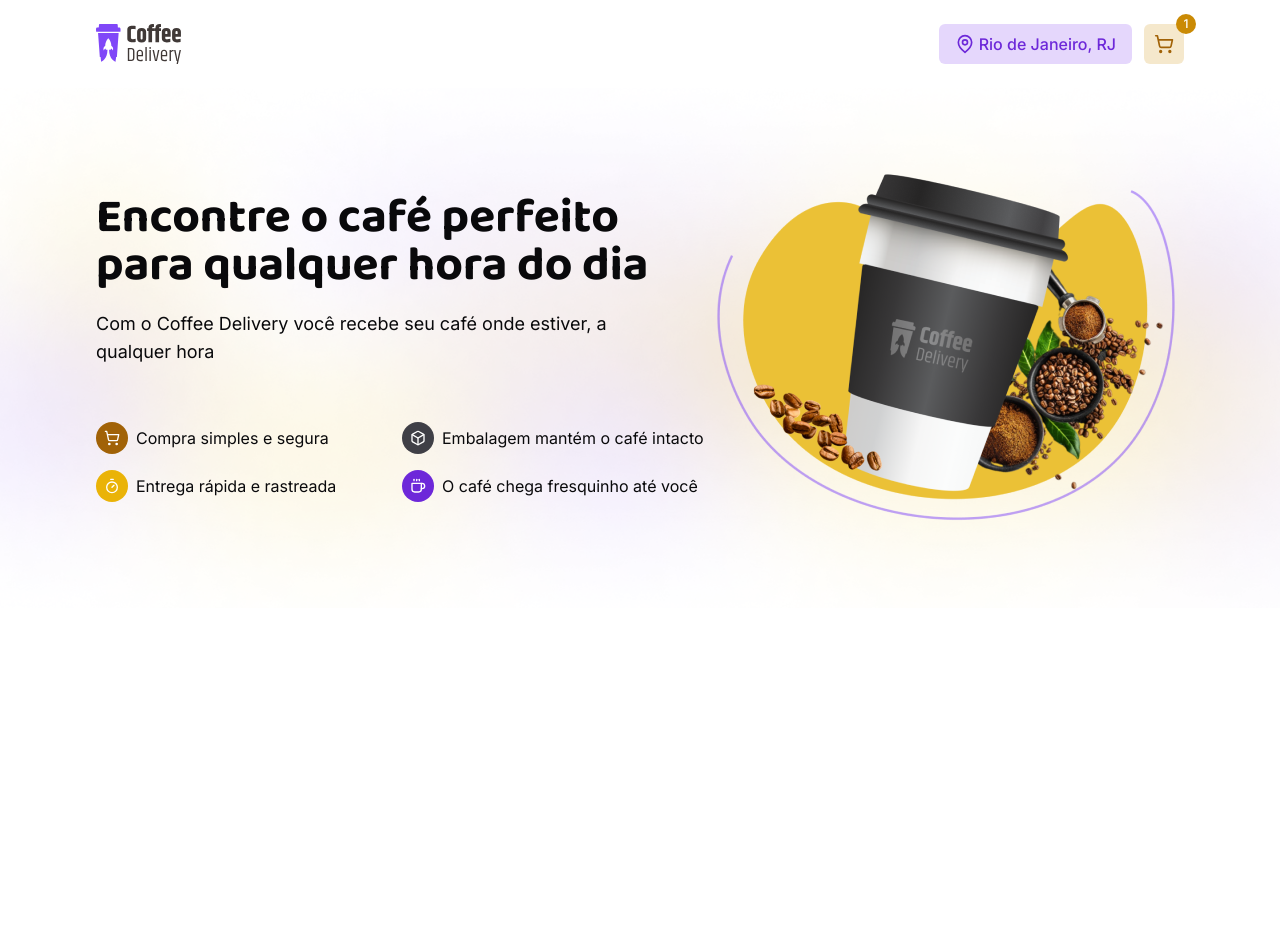
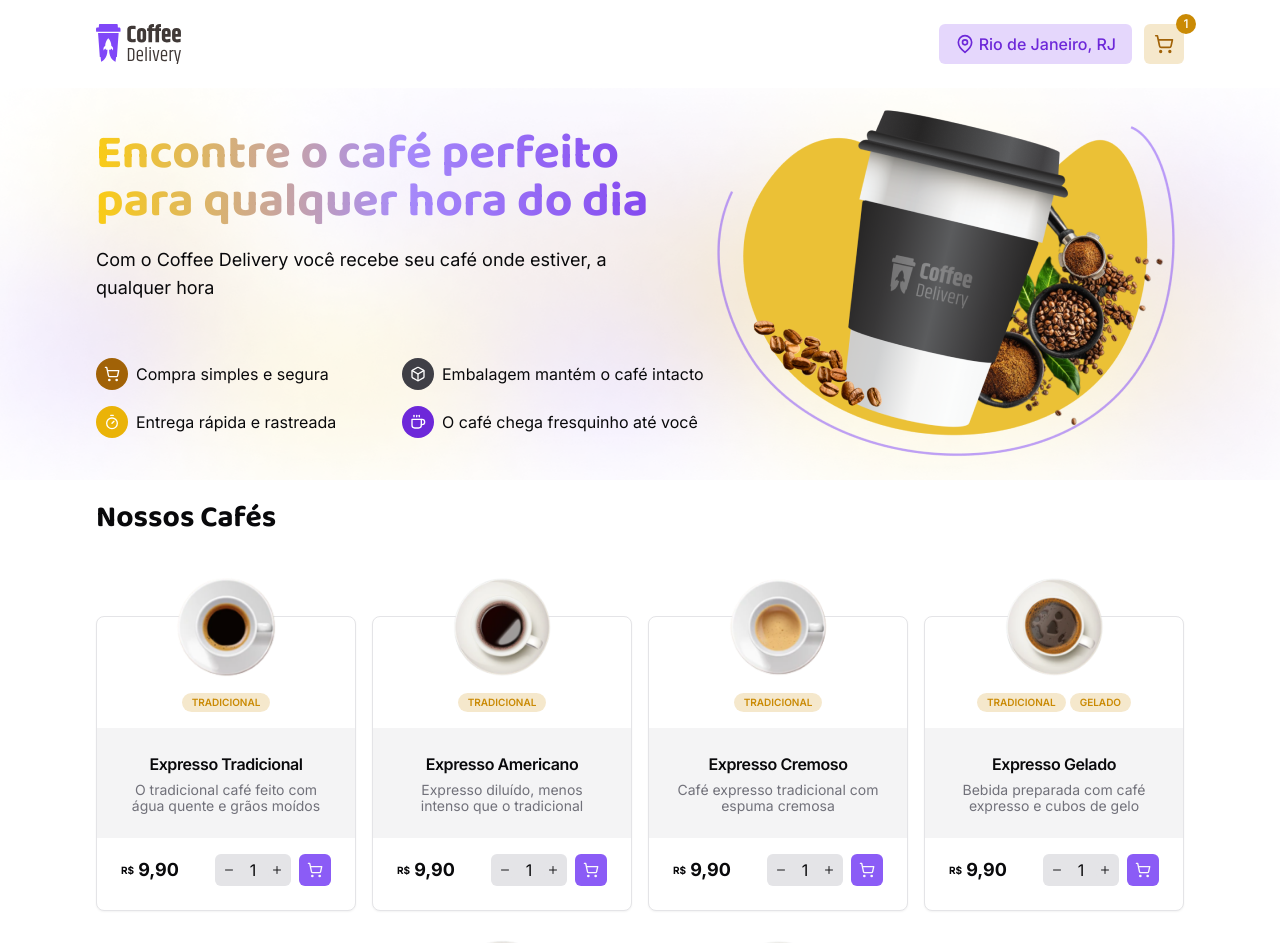
Before and after one commit to JoaoManoelDev/coffee-delivery, a Next.js app: page / in a window 1280 px wide. Shown: the top 943 px of the page. Before the commit the page ends 800 px from the top, so only its background shows below. Built offline with nearby package versions, Linux system fonts and the light colour scheme.

Commit message:
feat: create section our-coffees

```diff
--- /dev/null
+++ b/src/app/(root)/components/coffee-card.tsx
@@ -0,0 +1,76 @@
+import Image from "next/image"
+import { ShoppingCart } from "lucide-react"
+
+import { Badge } from "@src/components/ui/badge"
+import {
+  Card,
+  CardDescription,
+  CardFooter,
+  CardHeader,
+  CardTitle
+} from "@src/components/ui/card"
+import { Button } from "@src/components/ui/button"
+import { CoffeeInput } from "./coffee-input"
+
+export interface Coffee {
+  id: number;
+  tags: string[];
+  name: string;
+  description: string;
+  photo: string;
+  price: number;
+}
+
+interface CoffeeCardProps {
+  coffee: Coffee
+}
+
+export function CoffeeCard({ coffee }: CoffeeCardProps) {
+  return (
+    <Card className="mb-11 flex flex-col items-center gap-y-4">
+      <div className="flex flex-col items-center space-y-4">
+        <Image
+          src={`/coffees/${coffee.photo}`}
+          alt=""
+          width={100}
+          height={100}
+          quality={100}
+          priority={true}
+          className="-mt-10"
+          />
+
+        <div className="max-w-[15rem] flex items-center flex-wrap justify-center gap-y-2 gap-x-1">
+          {coffee.tags.map(tag => (
+            <Badge
+              key={`${coffee.id}-${tag}`}
+              className="text-[10px] text-yellow-600 border-none bg-yellow-600/20 uppercase"
+              variant="outline"
+            >
+              {tag}
+            </Badge>
+          ))}
+        </div>
+      </div>
+
+      <CardHeader className="flex flex-col items-center mt-0 bg-zinc-100 h-full">
+        <CardTitle className="text-base">{coffee.name}</CardTitle>
+        <CardDescription className="text-center leading-[16px]">{coffee.description}</CardDescription>
+      </CardHeader>
+
+      <CardFooter className="flex items-center justify-between w-full mt-auto">
+        <div className="flex items-center gap-x-1">
+          <span className="text-[10px] font-bold">R$</span>
+          <span className="font-bold text-lg">9,90</span>
+        </div>
+
+        <div className="flex items-center gap-x-2">
+          <CoffeeInput />
+          <Button className="bg-violet-500 hover:bg-violet-600 w-8 h-8" size="icon">
+            <ShoppingCart className="w-4 h-4" />
+          </Button>
+        </div>
+      </CardFooter>
+    </Card>
+
+  )
+}
--- /dev/null
+++ b/src/app/(root)/components/coffee-input.tsx
@@ -0,0 +1,23 @@
+import { Minus, Plus } from "lucide-react"
+
+import { Button } from "@src/components/ui/button"
+
+export function CoffeeInput() {
+  return (
+    <div className="flex items-center gap-x-1 bg-zinc-200 rounded-md p-1">
+      <Button size="icon" className="w-5 h-5 rounded-full bg-zinc-200 hover:bg-zinc-200">
+        <Minus className="w-3 h-3 text-primary" />
+      </Button>
+
+      <input
+        type="number"
+        className="max-w-[20px] text-center outline-none bg-zinc-200"
+        defaultValue={1}
+      />
+
+      <Button size="icon" className="w-5 h-5 rounded-full bg-zinc-200 hover:bg-zinc-200">
+        <Plus className="w-3 h-3 text-primary" />
+      </Button>
+    </div>
+  )
+}
--- a/src/app/(root)/components/hero.tsx
+++ b/src/app/(root)/components/hero.tsx
@@ -6,9 +6,9 @@ import { Infos } from "./infos"
 
 export function Hero() {
   return (
-    <section className="py-10 lg:py-20 container max-w-6xl flex justify-between items-center">
+    <section className="mt-[5.5rem] py-4 container max-w-6xl flex justify-between items-center">
       <Infos />
-      <Image alt="" src={introImg} className="hidden lg:block" />
+      <Image alt="" src={introImg} className="hidden xl:block" />
     </section>
   )
 }
--- a/src/app/(root)/components/infos.tsx
+++ b/src/app/(root)/components/infos.tsx
@@ -10,9 +10,16 @@ export function Infos() {
   return (
     <div className="flex flex-col">
       <div className="space-y-5">
-        <h1 className={cn('text-3xl md:text-5xl leading-tight font-bold', baloo.className)}>
+        <h1
+          className={
+            cn(
+              'text-3xl md:text-5xl leading-tight font-bold text-transparent bg-clip-text bg-gradient-to-r from-yellow-400 via-violet-400 to-violet-600',
+              baloo.className
+            )
+          }>
           Encontre o café perfeito para qualquer hora do dia
         </h1>
+
         <p className="text-base md:text-lg leading-relaxed max-w-lg">
           Com o Coffee Delivery você recebe seu café onde estiver, a
           qualquer hora
--- /dev/null
+++ b/src/app/(root)/components/our-coffees.tsx
@@ -0,0 +1,22 @@
+import { Baloo_2 } from 'next/font/google'
+
+import { CoffeeCard } from './coffee-card'
+import { cn } from '@src/lib/utils'
+
+import { coffees } from '@src/data/coffees'
+
+const baloo = Baloo_2({ subsets: ['latin'] })
+
+export function OurCoffees() {
+  return (
+    <section className="container max-w-6xl space-y-20">
+      <h2 className={cn('text-3xl font-bold', baloo.className)}>Nossos Cafés</h2>
+
+      <div className='grid grid-cols-1 md:grid-cols-3 lg:grid-cols-4 w-full gap-x-4 gap-y-6'>
+        {coffees.map(coffee => (
+          <CoffeeCard key={coffee.id} coffee={coffee} />
+        ))}
+      </div>
+    </section>
+  )
+}
--- a/src/app/(root)/page.tsx
+++ b/src/app/(root)/page.tsx
@@ -1,9 +1,14 @@
 import { Hero } from "./components/hero"
+import { OurCoffees } from "./components/our-coffees"
 
 export default function Home() {
   return (
-    <div className="bg-[url('/intro-background.png')] object-fill bg-no-repeat bg-cover bg-center">
-      <Hero />
+    <div className="space-y-5">
+      <div className="bg-[url('/intro-background.png')] bg-no-repeat bg-cover bg-center">
+        <Hero />
+      </div>
+
+      <OurCoffees />
     </div>
   )
 }
--- a/src/components/header.tsx
+++ b/src/components/header.tsx
@@ -10,9 +10,8 @@ import { cn } from "@src/lib/utils"
 
 export function Header() {
   return (
-    <header>
+    <header className="fixed top-0 left-0 right-0 m-auto bg-background/50 backdrop-blur-lg">
       <Shell className="md:py-6 flex justify-between items-center max-w-6xl">
-
         <Link href="/">
           <Image
             alt="logo"
@@ -20,6 +19,7 @@ export function Header() {
             width={85}
             height={40}
             priority={true}
+            className="bg-no-repeat bg-cover"
           />
         </Link>
 
--- /dev/null
+++ b/src/components/ui/badge.tsx
@@ -0,0 +1,36 @@
+import * as React from "react"
+import { cva, type VariantProps } from "class-variance-authority"
+
+import { cn } from "@src/lib/utils"
+
+const badgeVariants = cva(
+  "inline-flex items-center rounded-full border px-2.5 py-0.5 text-xs font-semibold transition-colors focus:outline-none focus:ring-2 focus:ring-ring focus:ring-offset-2",
+  {
+    variants: {
+      variant: {
+        default:
+          "border-transparent bg-primary text-primary-foreground hover:bg-primary/80",
+        secondary:
+          "border-transparent bg-secondary text-secondary-foreground hover:bg-secondary/80",
+        destructive:
+          "border-transparent bg-destructive text-destructive-foreground hover:bg-destructive/80",
+        outline: "text-foreground",
+      },
+    },
+    defaultVariants: {
+      variant: "default",
+    },
+  }
+)
+
+export interface BadgeProps
+  extends React.HTMLAttributes<HTMLDivElement>,
+    VariantProps<typeof badgeVariants> {}
+
+function Badge({ className, variant, ...props }: BadgeProps) {
+  return (
+    <div className={cn(badgeVariants({ variant }), className)} {...props} />
+  )
+}
+
+export { Badge, badgeVariants }
--- /dev/null
+++ b/src/components/ui/card.tsx
@@ -0,0 +1,79 @@
+import * as React from "react"
+
+import { cn } from "@src/lib/utils"
+
+const Card = React.forwardRef<
+  HTMLDivElement,
+  React.HTMLAttributes<HTMLDivElement>
+>(({ className, ...props }, ref) => (
+  <div
+    ref={ref}
+    className={cn(
+      "rounded-lg border bg-card text-card-foreground shadow-sm",
+      className
+    )}
+    {...props}
+  />
+))
+Card.displayName = "Card"
+
+const CardHeader = React.forwardRef<
+  HTMLDivElement,
+  React.HTMLAttributes<HTMLDivElement>
+>(({ className, ...props }, ref) => (
+  <div
+    ref={ref}
+    className={cn("flex flex-col space-y-1.5 p-6", className)}
+    {...props}
+  />
+))
+CardHeader.displayName = "CardHeader"
+
+const CardTitle = React.forwardRef<
+  HTMLParagraphElement,
+  React.HTMLAttributes<HTMLHeadingElement>
+>(({ className, ...props }, ref) => (
+  <h3
+    ref={ref}
+    className={cn(
+      "text-2xl font-semibold leading-none tracking-tight",
+      className
+    )}
+    {...props}
+  />
+))
+CardTitle.displayName = "CardTitle"
+
+const CardDescription = React.forwardRef<
+  HTMLParagraphElement,
+  React.HTMLAttributes<HTMLParagraphElement>
+>(({ className, ...props }, ref) => (
+  <p
+    ref={ref}
+    className={cn("text-sm text-muted-foreground", className)}
+    {...props}
+  />
+))
+CardDescription.displayName = "CardDescription"
+
+const CardContent = React.forwardRef<
+  HTMLDivElement,
+  React.HTMLAttributes<HTMLDivElement>
+>(({ className, ...props }, ref) => (
+  <div ref={ref} className={cn("p-6 pt-0", className)} {...props} />
+))
+CardContent.displayName = "CardContent"
+
+const CardFooter = React.forwardRef<
+  HTMLDivElement,
+  React.HTMLAttributes<HTMLDivElement>
+>(({ className, ...props }, ref) => (
+  <div
+    ref={ref}
+    className={cn("flex items-center p-6 pt-0", className)}
+    {...props}
+  />
+))
+CardFooter.displayName = "CardFooter"
+
+export { Card, CardHeader, CardFooter, CardTitle, CardDescription, CardContent }
--- /dev/null
+++ b/src/data/coffees.ts
@@ -0,0 +1,118 @@
+export const coffees = [
+  {
+    id: 1,
+    tags: ["tradicional"],
+    name: "Expresso Tradicional",
+    description: "O tradicional café feito com água quente e grãos moídos",
+    photo: "tradicional.png",
+    price: 9.9,
+  },
+  {
+    id: 2,
+    tags: ["tradicional"],
+    name: "Expresso Americano",
+    description: "Expresso diluído, menos intenso que o tradicional",
+    photo: "americano.png",
+    price: 9.9,
+  },
+  {
+    id: 3,
+    tags: ["tradicional"],
+    name: "Expresso Cremoso",
+    description: "Café expresso tradicional com espuma cremosa",
+    photo: "cremoso.png",
+    price: 9.9,
+  },
+  {
+    id: 4,
+    tags: ["tradicional", "gelado"],
+    name: "Expresso Gelado",
+    description: "Bebida preparada com café expresso e cubos de gelo",
+    photo: "gelado.png",
+    price: 9.9,
+  },
+  {
+    id: 5,
+    tags: ["tradicional", "com leite"],
+    name: "Café com Leite",
+    description: "Meio a meio de expresso tradicional com leite vaporizado",
+    photo: "leite.png",
+    price: 9.9,
+  },
+  {
+    id: 6,
+    tags: ["tradicional", "com leite"],
+    name: "Latte",
+    description:
+      "Uma dose de café expresso com o dobro de leite e espuma cremosa",
+    photo: "latte.png",
+    price: 9.9,
+  },
+  {
+    id: 7,
+    tags: ["tradicional", "com leite"],
+    name: "Capuccino",
+    description:
+      "Bebida com canela feita de doses iguais de café, leite e espuma",
+    photo: "capuccino.png",
+    price: 9.9,
+  },
+  {
+    id: 8,
+    tags: ["tradicional", "com leite"],
+    name: "Macchiato",
+    description:
+      "Café expresso misturado com um pouco de leite quente e espuma",
+    photo: "macchiato.png",
+    price: 9.9,
+  },
+  {
+    id: 9,
+    tags: ["tradicional", "com leite"],
+    name: "Mocaccino",
+    description: "Café expresso com calda de chocolate, pouco leite e espuma",
+    photo: "mocaccino.png",
+    price: 9.9,
+  },
+  {
+    id: 10,
+    tags: ["especial", "com leite"],
+    name: "Chocolate Quente",
+    description: "Bebida feita com chocolate dissolvido no leite quente e café",
+    photo: "chocolate.png",
+    price: 9.9,
+  },
+  {
+    id: 11,
+    tags: ["especial", "alcoólico", "gelado"],
+    name: "Cubano",
+    description:
+      "Drink gelado de café expresso com rum, creme de leite e hortelã",
+    photo: "cubano.png",
+    price: 9.9,
+  },
+  {
+    id: 12,
+    tags: ["especial"],
+    name: "Havaiano",
+    description: "Bebida adocicada preparada com café e leite de coco",
+    photo: "havaiano.png",
+    price: 9.9,
+  },
+  {
+    id: 13,
+    tags: ["especial"],
+    name: "Árabe",
+    description: "Bebida preparada com grãos de café árabe e especiarias",
+    photo: "arabe.png",
+    price: 9.9,
+  },
+  {
+    id: 14,
+    tags: ["especial", "alcoólico"],
+    name: "Irlandês",
+    description: "Bebida a base de café, uísque irlandês, açúcar e chantilly",
+    photo: "irlandes.png",
+    price: 9.9,
+  },
+];
--- a/src/styles/globals.css
+++ b/src/styles/globals.css
@@ -4,6 +4,8 @@
 
 @layer base {
   :root {
+    --test: #FAFAFA;
+
     --background: 0 0% 100%;
     --foreground: 240 10% 3.9%;
 
@@ -73,4 +75,10 @@
   body {
     @apply bg-background text-foreground;
   }
+
+  input::-webkit-outer-spin-button,
+  input::-webkit-inner-spin-button {
+    -webkit-appearance: none;
+    margin: 0;
+  }
 }
```
